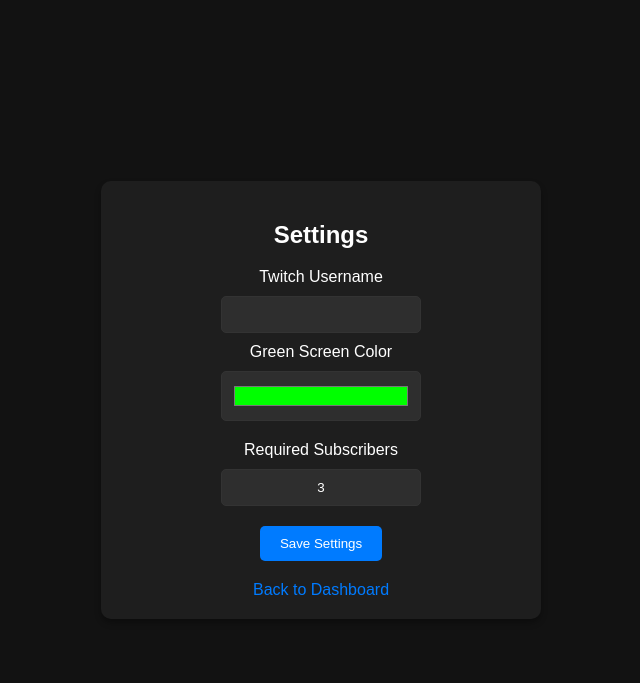
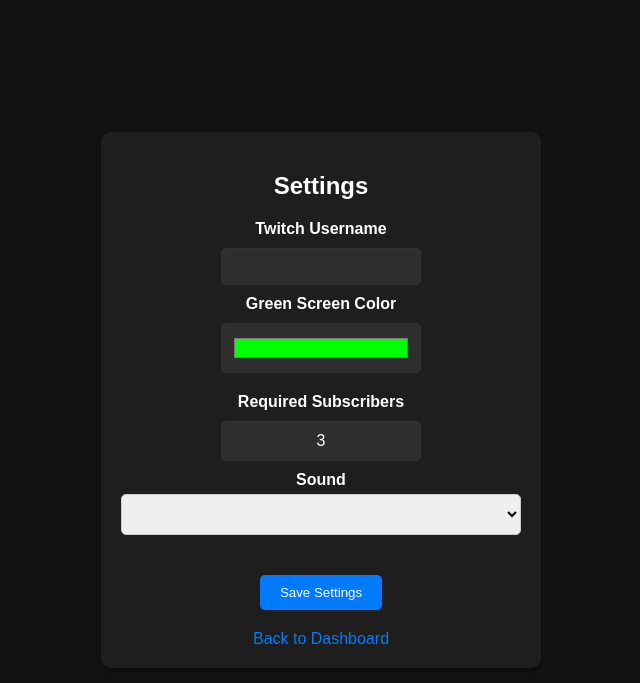
Before and after one commit to thomasdye/stream-wheel, a Flask app: page /settings in a window 1280 px wide. Shown: the top 683 px of the page, without its empty margins (319-959 px from the left). Run offline with Flask 3, Linux system fonts and the light colour scheme; lists and menus that the app fills with data are empty.

Commit message:
adds the ability to play custom sounds durin wheel spin

```diff
--- a/app.py
+++ b/app.py
@@ -1,4 +1,4 @@
-from flask import Flask, render_template, request, redirect, url_for, jsonify, flash
+from flask import Flask, render_template, request, redirect, url_for, jsonify, flash, send_from_directory
 from flask_sqlalchemy import SQLAlchemy
 from flask_socketio import SocketIO, emit
 from datetime import datetime
@@ -35,6 +35,7 @@ class Settings(db.Model):
     value = db.Column(db.String(20), nullable=False)
     green_screen_color = db.Column(db.String(7), default="#00FF00")
     sub_count = db.Column(db.Integer, default=3)
+    sound = db.Column(db.String(100), nullable=True)
 
 class SpinHistory(db.Model):
     __bind_key__ = 'spin_history'
@@ -231,6 +232,13 @@ def execute_script(script_name):
     else:
         print(f"Script {script_name} not found!")
 
+def get_sounds():
+    """Fetch all .mp3 and .wav files from the /custom_sounds/ directory."""
+    sound_dir = os.path.join(os.getcwd(), "custom_sounds")
+    if not os.path.exists(sound_dir):
+        os.makedirs(sound_dir)
+    return [f for f in os.listdir(sound_dir) if f.endswith((".mp3", ".wav"))]
+
 @app.route('/')
 def dashboard():
     """Render the dashboard page."""
@@ -261,14 +269,20 @@ def wheel():
     """Render the wheel page."""
     global twitch_username
 
+    # Fetch settings
     setting = Settings.query.first()
     green_screen_color = setting.green_screen_color if setting else "#00FF00"
+    selected_sound = setting.sound if setting and setting.sound else None
+
+    # Fetch entries
     entries = Entry.query.all()
+
     return render_template(
         'wheel.html',
         entries=entries,
         twitch_username=twitch_username,
-        green_screen_color=green_screen_color
+        green_screen_color=green_screen_color,
+        selected_sound=selected_sound  # Pass selected sound
     )
 
 @app.route('/settings', methods=['GET', 'POST'])
@@ -279,6 +293,7 @@ def settings():
         value = request.form.get('setting_value', '').strip()
         green_screen_color = request.form.get('green_screen_color', '#00FF00').strip()
         sub_count = request.form.get('sub_count', type=int)
+        selected_sound = request.form.get('sound', '').strip()
 
         if not value:
             flash("Twitch Username cannot be empty", "error")
@@ -295,17 +310,18 @@ def settings():
         if setting:
             setting.value = value
             setting.green_screen_color = green_screen_color
-            setting.sub_count = sub_count  # Save sub count
+            setting.sub_count = sub_count
+            setting.sound = selected_sound  # Save the selected sound
         else:
-            setting = Settings(value=value, green_screen_color=green_screen_color, sub_count=sub_count)
+            setting = Settings(
+                value=value,
+                green_screen_color=green_screen_color,
+                sub_count=sub_count,
+                sound=selected_sound
+            )
             db.session.add(setting)
 
         db.session.commit()
-
-        # Update the Twitch username and reconnect to Twitch chat
-        if value != twitch_username:
-            twitch_username = value
-            reconnect_to_twitch_chat()
 
         # Emit a WebSocket event to notify clients of the update
         socketio.emit("settings_updated")
@@ -318,7 +334,24 @@ def settings():
     current_value = setting.value if setting else ""
     green_screen_color = setting.green_screen_color if setting else "#00FF00"
     sub_count = setting.sub_count if setting else 3
-    return render_template('settings.html', current_value=current_value, green_screen_color=green_screen_color, sub_count=sub_count)
+    selected_sound = setting.sound if setting and setting.sound else None
+
+    # Check if the selected sound still exists
+    sounds = get_sounds()  # Fetch available sound files
+    if selected_sound and selected_sound not in sounds:
+        selected_sound = None  # Reset the sound if it no longer exists
+        if setting:
+            setting.sound = None
+            db.session.commit()
+
+    return render_template(
+        'settings.html',
+        current_value=current_value,
+        green_screen_color=green_screen_color,
+        sub_count=sub_count,
+        sounds=sounds,
+        selected_sound=selected_sound
+    )
 
 @app.route('/manage', methods=['GET', 'POST'])
 def manage():
@@ -454,6 +487,11 @@ def update_script(entry_id):
 
     return jsonify({"message": "Script updated successfully"}), 200
 
+@app.route('/custom_sounds/<path:filename>')
+def custom_sounds(filename):
+    sound_dir = os.path.join(os.getcwd(), "custom_sounds")
+    return send_from_directory(sound_dir, filename)
+
 @app.route('/sub_count', methods=['GET'])
 def sub_count():
     """Return the current and total subscription count."""
--- a/static/css/settings.css
+++ b/static/css/settings.css
@@ -8,6 +8,7 @@ body {
     height: 100vh;
     margin: 0;
 }
+
 #settings-container {
     background-color: #1e1e1e;
     padding: 20px;
@@ -16,6 +17,7 @@ body {
     text-align: center;
     box-shadow: 0 4px 6px rgba(0, 0, 0, 0.3);
 }
+
 input[type="text"], input[type="number"], input[type="color"] {
     width: 50%; /* Uniform width for all input elements */
     padding: 10px;
@@ -28,20 +30,24 @@ input[type="text"], input[type="number"], input[type="color"] {
     display: block; /* Center the element horizontally */
     box-sizing: border-box; /* Ensures padding and borders are included in width */
 }
+
 input[type="number"] {
     -webkit-appearance: none; /* For WebKit browsers (Chrome, Safari, Edge) */
     -moz-appearance: textfield; /* For Firefox */
     appearance: none; /* Standard property */
 }
+
 input[type="number"]::-webkit-inner-spin-button,
 input[type="number"]::-webkit-outer-spin-button {
     -webkit-appearance: none; /* Remove arrows in WebKit browsers */
     margin: 0; /* Prevent extra margin */
 }
+
 input[type="color"] {
     height: 50px; /* Adjusted height to match previous styling */
     cursor: pointer; /* Makes it clear the color picker is interactive */
 }
+
 button {
     background-color: #007bff;
     color: white;
@@ -52,9 +58,11 @@ button {
     display: block;
     margin: 20px auto 0 auto; /* Increased margin above the button */
 }
+
 button:hover {
     background-color: #0056b3;
 }
+
 .toast {
     background-color: #333;
     color: white;
@@ -62,18 +70,36 @@ button:hover {
     border-radius: 5px;
     margin-top: 15px;
 }
+
 a {
     display: inline-block;
     margin-top: 20px;
     color: #007bff;
     text-decoration: none;
 }
+
 a:hover {
     color: #0056b3;
 }
+
 .color-picker-label, .sub-count-label {
     display: block;
     margin: 20px auto 10px auto;
     font-size: 16px;
     text-align: center; /* Center-align the label text */
 }
+
+label {
+    display: block;
+    margin: 10px 0 5px;
+    font-weight: bold;
+}
+
+.styled-input {
+    width: 100%;
+    padding: 10px;
+    margin-bottom: 20px;
+    border: 1px solid #ccc;
+    border-radius: 5px;
+    font-size: 16px;
+}
--- a/templates/settings.html
+++ b/templates/settings.html
@@ -36,6 +36,14 @@
                 min="1"
                 required
             >
+            <label for="sound">Sound</label>
+            <select id="sound" name="sound" class="styled-input">
+                {% for sound in sounds %}
+                    <option value="{{ sound }}" {% if sound == selected_sound %}selected{% endif %}>
+                        {{ sound }}
+                    </option>
+                {% endfor %}
+            </select>
             <button type="submit">Save Settings</button>
         </form>
         {% with messages = get_flashed_messages(with_categories=true) %}
--- a/templates/wheel.html
+++ b/templates/wheel.html
@@ -57,6 +57,8 @@
         0 / 0
     </div>
 
+    <audio id="spin-sound" src="/custom_sounds/{{ selected_sound }}" preload="auto"></audio>
+
     <div id="inactivity-overlay" data-color="{{ green_screen_color | default('#00FF00') }}"></div>
 
     <script src="https://cdn.socket.io/4.5.4/socket.io.min.js"></script>
```
Also changed, not shown: static/js/manage.js (+15 -0 lines), static/js/wheel.js (+18 -1 lines), 2 other files.
